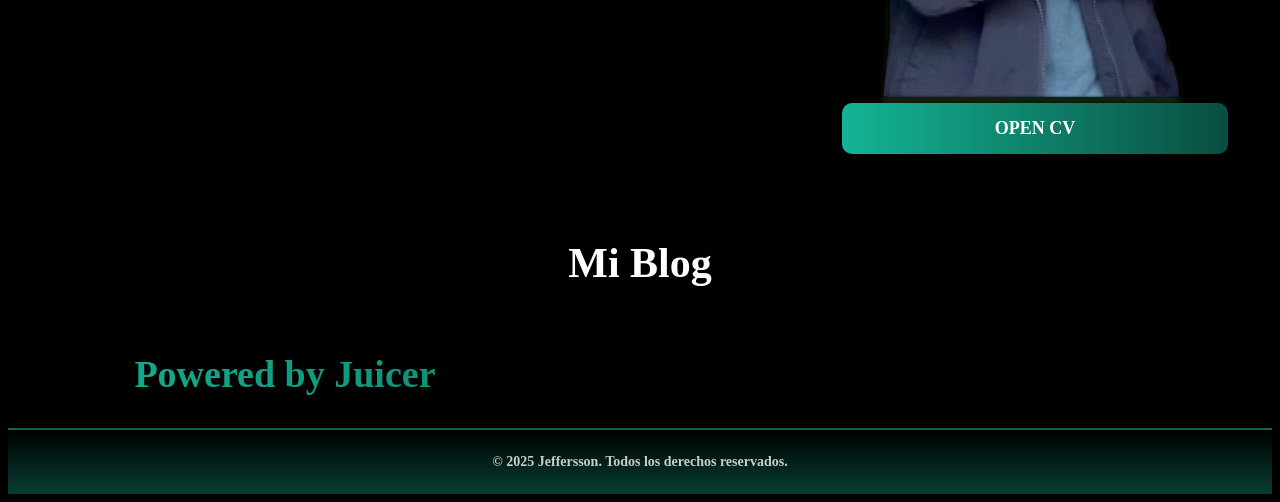
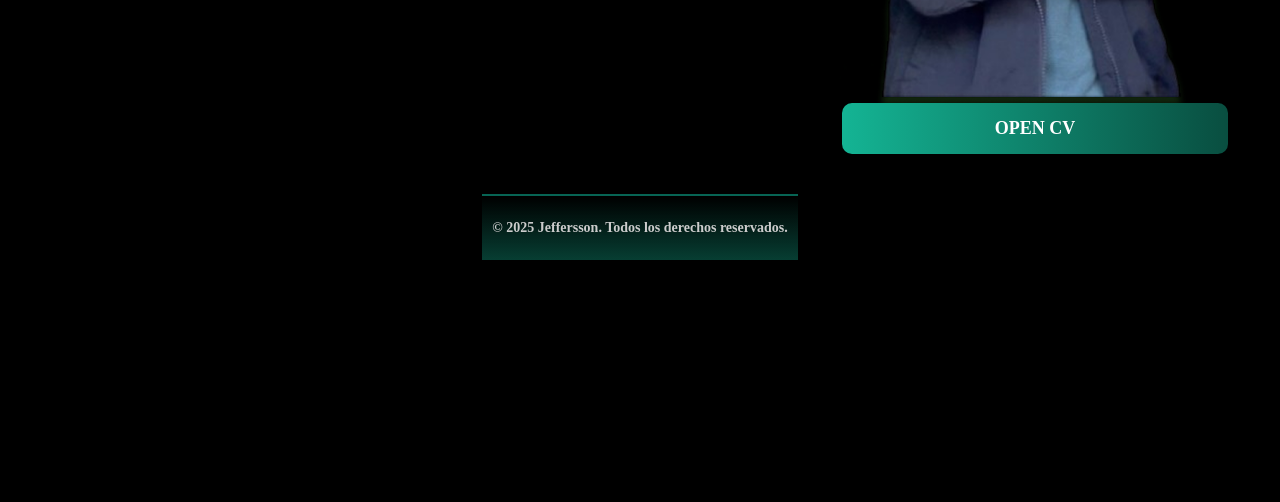
Before and after one commit to JPretellEco/WebSite, a plain HTML site: page index.html in a window 1280 px wide. Shown: the part 801-1303 px from the top of the page. After the commit the page ends 1089 px from the top, so only its background shows below. Drawn offline with nearby package versions, Linux system fonts and the light colour scheme; a script that the page names is missing.

Commit message:
Update index.html

```diff
--- a/index.html
+++ b/index.html
@@ -52,17 +52,6 @@
             <img src="./YOPNG 1.png" alt="Jeffersson Pretell">
             <a href="#" class="btn">OPEN CV</a>
         </div>
-    </section>
-    <section id="blog" class="blog-section">
-    <h2>Mi Blog</h2>
-    <div class="juicer-feed" data-feed-id="jefferssonpretell">
-        <h1 class="referral">
-            <a href="https://www.juicer.io/">Powered by Juicer</a>
-        </h1>
-    </div>
-    <script src="https://www.juicer.io/embed.js" type="text/javascript"></script>
-    </section>
-
 
     <!-- Script para cargar las partículas -->
     <script src="particles.js"></script>
```
